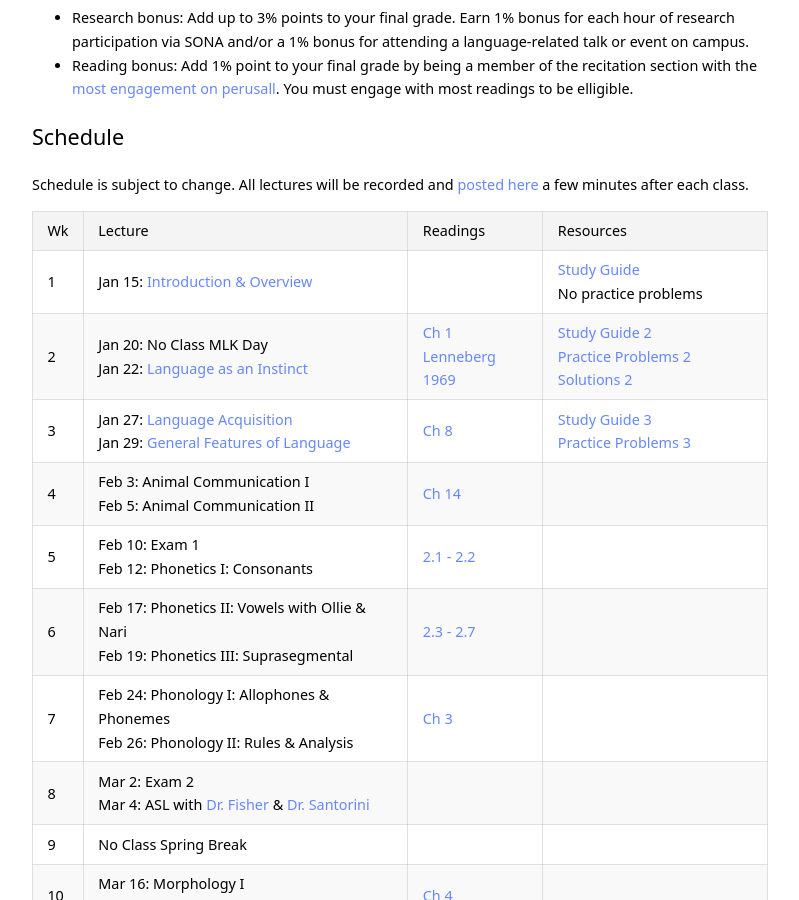
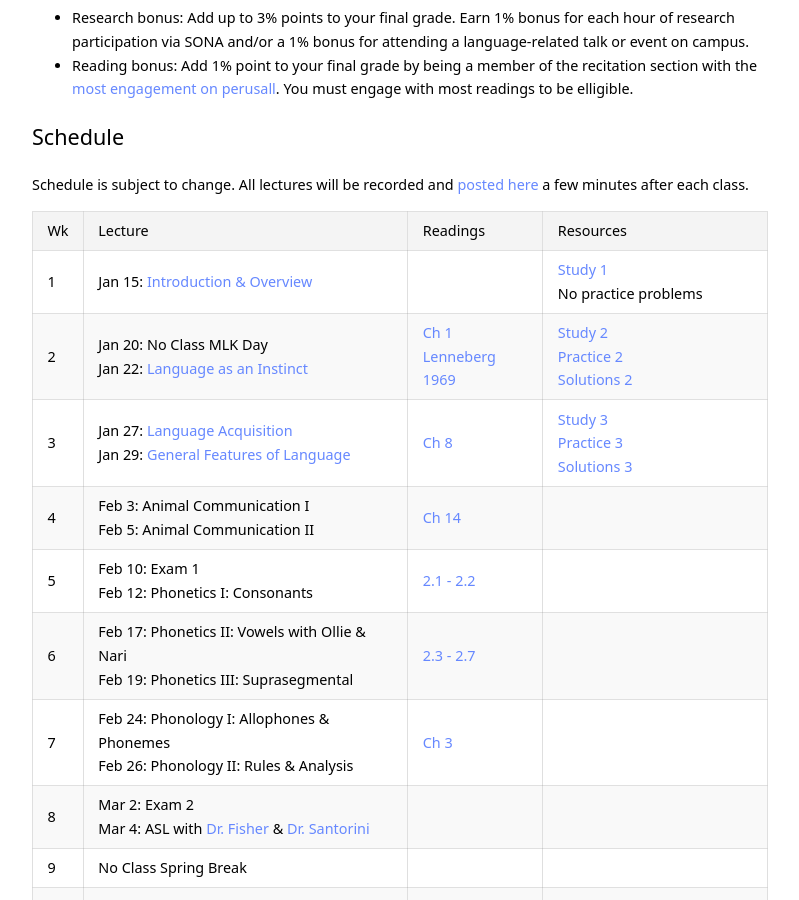
Before and after one commit to kschuler/ling001, a Jekyll site: the page built from index.md, in a window 1280 px wide and 900 px high, scrolled down 2115 px. Shown: the whole window, without its empty margins (240-1039 px from the left). Built offline with Jekyll 4.4.1, drawn with Linux system fonts in a browser that asks for light colours.

Commit message:
Update index.md

```diff
--- a/index.md
+++ b/index.md
@@ -61,9 +61,9 @@ Schedule is subject to change. All lectures will be recorded and [posted here](h
 
 Wk  | Lecture | Readings | Resources
   --- | --- | --- | ---
-1 | Jan 15: [Introduction & Overview](resources/Ling001-20A-01-Intro.pdf) | | [Study Guide](resources/studyguide-week1.pdf)<br>No practice problems
-2 | Jan 20: **No Class MLK Day**<br>Jan 22: [Language as an Instinct](resources/Ling001-20A-02-Instinct.pdf) | [Ch 1](https://app.perusall.com/courses/intro-to-linguistics-1/pinker-ch01?assignmentId=5ib5rPaDkYoZxZc9X&part=1)<br>[Lenneberg 1969](https://app.perusall.com/courses/intro-to-linguistics-1/lenneberg-1969?assignmentId=DivTEeqBn7szJmMQv&part=1) | [Study Guide 2](resources/studyguide-week2.pdf)<br>[Practice Problems 2](resources/practiceproblems-week2.pdf)<br>[Solutions 2](resources/solutions-week2.pdf)
-3 | Jan 27: [Language Acquisition](resources/LING001-20A-03-Acquisition.pdf)<br>Jan 29: [General Features of Language](resources/Ling001-20A-04-GeneralFeatures.pdf)  | [Ch 8](https://app.perusall.com/courses/intro-to-linguistics-1/chapter-8-15?assignmentId=ckDfokjY25EnrzRdB&part=1) |  [Study Guide 3](resources/studyguide-week3.pdf)<br>[Practice Problems 3](resources/practiceproblems-week3.pdf)
+1 | Jan 15: [Introduction & Overview](resources/Ling001-20A-01-Intro.pdf) | | [Study 1](resources/studyguide-week1.pdf)<br>No practice problems
+2 | Jan 20: **No Class MLK Day**<br>Jan 22: [Language as an Instinct](resources/Ling001-20A-02-Instinct.pdf) | [Ch 1](https://app.perusall.com/courses/intro-to-linguistics-1/pinker-ch01?assignmentId=5ib5rPaDkYoZxZc9X&part=1)<br>[Lenneberg 1969](https://app.perusall.com/courses/intro-to-linguistics-1/lenneberg-1969?assignmentId=DivTEeqBn7szJmMQv&part=1) | [Study 2](resources/studyguide-week2.pdf)<br>[Practice 2](resources/practiceproblems-week2.pdf)<br>[Solutions 2](resources/solutions-week2.pdf)
+3 | Jan 27: [Language Acquisition](resources/LING001-20A-03-Acquisition.pdf)<br>Jan 29: [General Features of Language](resources/Ling001-20A-04-GeneralFeatures.pdf)  | [Ch 8](https://app.perusall.com/courses/intro-to-linguistics-1/chapter-8-15?assignmentId=ckDfokjY25EnrzRdB&part=1) |  [Study 3](resources/studyguide-week3.pdf)<br>[Practice 3](resources/practiceproblems-week3.pdf)<br>[Solutions 3](resources/solutions-week3.pdf)
 4 | Feb 3: Animal Communication I<br>Feb 5: Animal Communication II   | [Ch 14](https://app.perusall.com/courses/intro-to-linguistics-1/chapter-14-13?assignmentId=7ag64J2jqfoSDxxoo&part=1) |
 5 | Feb 10: **Exam 1** <br> Feb 12: Phonetics I: Consonants| [2.1 - 2.2](https://app.perusall.com/courses/intro-to-linguistics-1/chapter-2-2-0-to-2-2?assignmentId=39n2C4wgg4umcp5Kz&part=1) |
 6 | Feb 17: Phonetics II: Vowels with Ollie & Nari<br>Feb 19: Phonetics III: Suprasegmental | [2.3 - 2.7](https://app.perusall.com/courses/intro-to-linguistics-1/chapter-2-2-3-to-2-7?assignmentId=yzAbFgYmhd9ax6sLy&part=1) |
```
